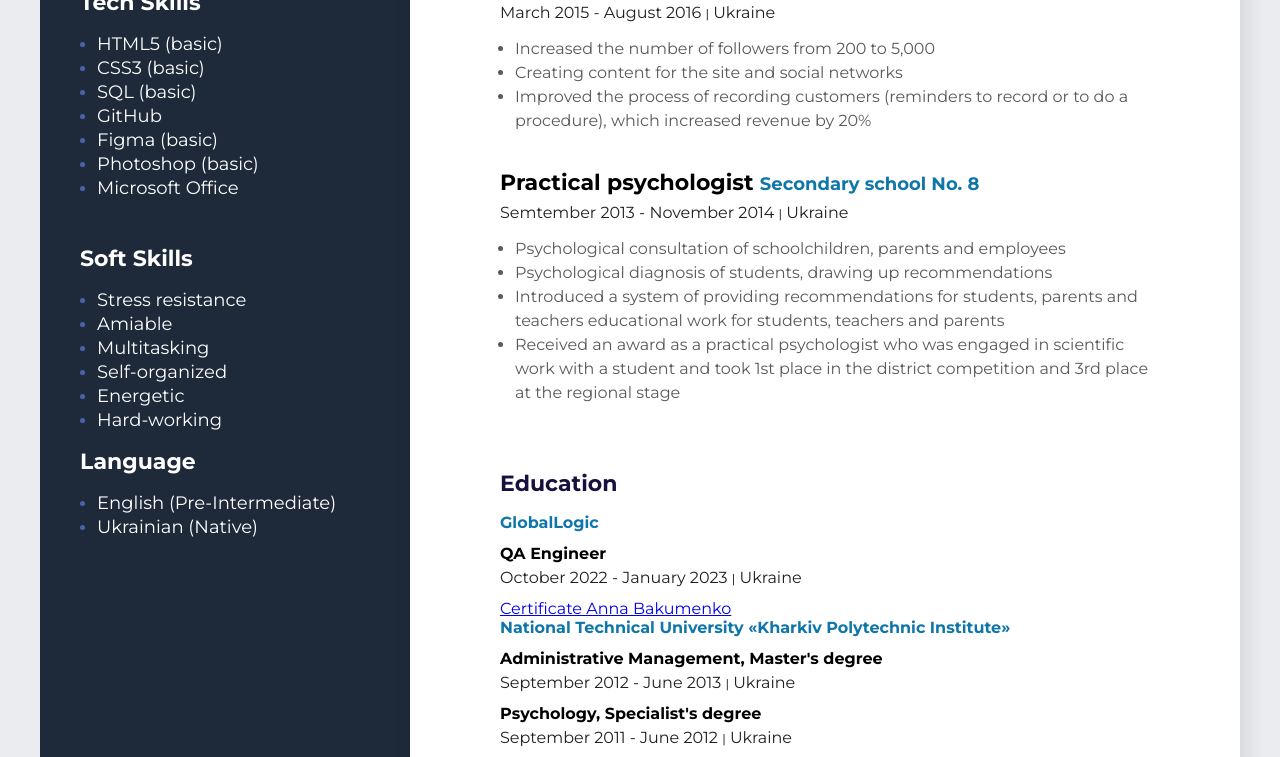
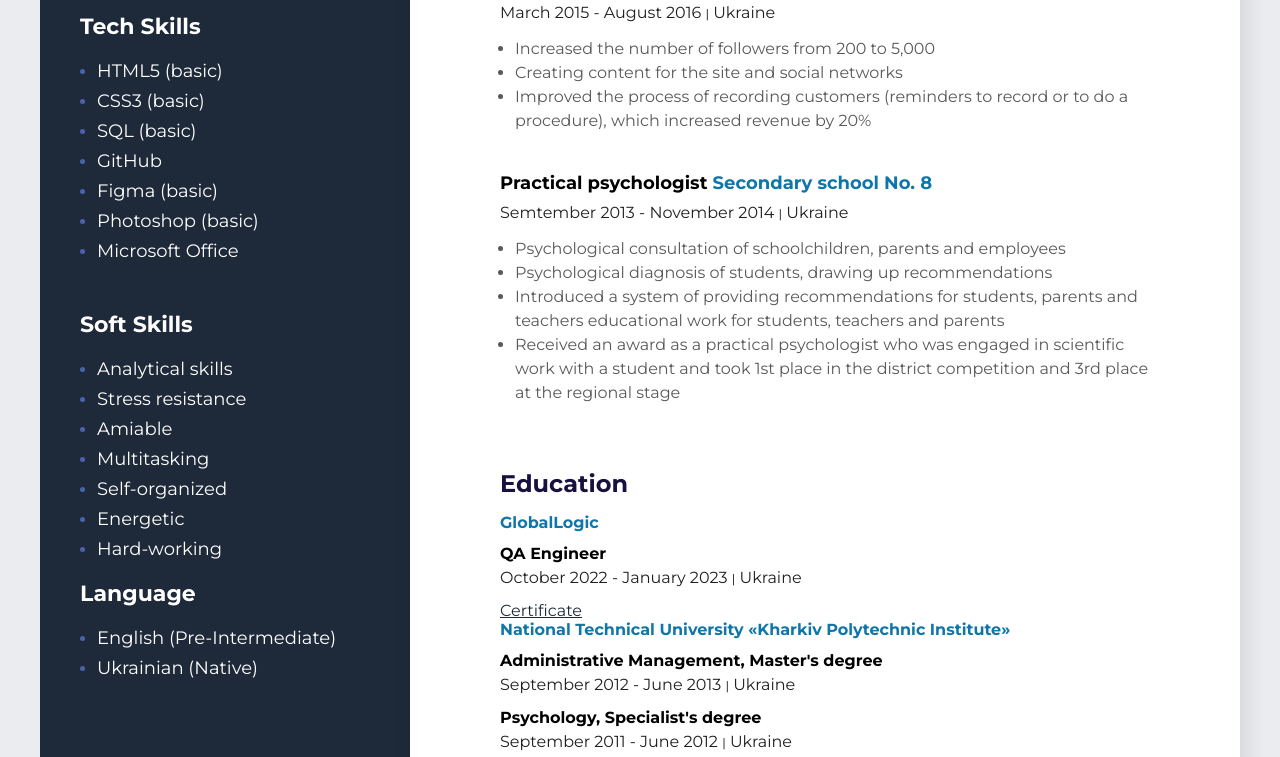
Before and after one commit to AnnaBakumenko/myCV, a plain HTML site: page index.html in a window 1280 px wide. Shown: the part 687-1444 px from the top of the page. Drawn offline with nearby package versions, Linux system fonts and the light colour scheme.

Commit message:
Style, certificate

```diff
--- a/index.html
+++ b/index.html
@@ -30,7 +30,7 @@
 
           <h1 class="about-name">Anna Bakumenko</h1>
           <p class="about-decription">
-            I'm looking for a position of QA Manual for Prometheus graduates. I've done QA Engineer course by "GlobalLogic" company. Due to this course, I've got strong theoretical knowledge of software testing. I've got experience in request writing for Databases with help of SQL as well. I also learned the skills of using HTML, CSS, and writing bug reports. I know how to work in a team, I am not afraid of responsibility. Ready to learn and work as much as needed to become a professional QA engineer.
+            Hi! I'm Anna Bakumenko. I'm looking for a position of QA Manual for Prometheus graduates. I've done QA Engineer course by "GlobalLogic" company. Due to this course, I've got strong theoretical knowledge of software testing. I've got experience in request writing for Databases with help of SQL as well. I also learned the skills of using HTML, CSS, and writing bug reports. I acquainted with the principles Agile, Jira and  Manual functional testing. Ready to learn and work as much as needed to become a professional QA engineer.
           </p>
         </div>
         <!------------------------Work----------------------->
@@ -102,9 +102,9 @@ educational work for students, teachers and parents</li>
             <span class="line">|</span>
             Ukraine
           </p>
-                <a class="certificate" href="https://courses.prometheus.org.ua:18090/downloads/968758c35b8f4b2cb0e6134ab3aa67ca/Certificate.pdf">
-                Certificate Anna Bakumenko
-                </a>
+          <a class="certificate" href="https://courses.prometheus.org.ua:18090/downloads/968758c35b8f4b2cb0e6134ab3aa67ca/Certificate.pdf">
+            Certificate
+          </a>
           <h4 class="title-education education-title">National Technical University «Kharkiv Polytechnic Institute»</h4>
           <h4 class="management">Administrative Management, Master's degree</h4>
           <p class="period">
@@ -244,6 +244,9 @@ educational work for students, teachers and parents</li>
           <h3 class="sidebar-title">Soft Skills</h3>
           <ul class="soft-skills-list">
             <li class="soft-skills-item">
+              <span class="soft-skills-text">Analytical skills</span>
+            </li>
+            <li class="soft-skills-item">
               <span class="soft-skills-text">Stress resistance</span>
             </li>
             <li class="soft-skills-item">
--- a/styles/styles.css
+++ b/styles/styles.css
@@ -68,7 +68,7 @@ p {
 .title {
   font-style: normal;
   font-weight: 700;
-  font-size: 22px;
+  font-size: 24px;
   line-height: 27px;
   color:#17113f;
   margin-bottom: 16px;
@@ -118,7 +118,7 @@ p {
 .work-position {
   font-style: normal;
   font-weight: bold;
-  font-size: 22px;
+  font-size: 18px;
   line-height: 28px;
   color: #000000;
   margin-bottom: 8px;
@@ -138,7 +138,7 @@ p {
   font-size: 16px;
   line-height: 15px;
   color: #221f1f;
-  margin-bottom: 14px;
+  margin-bottom: 16px;
 }
 .work .period {
   margin-bottom: 10px;
@@ -176,7 +176,7 @@ p {
   font-size: 16px;
   line-height: 20px;
   color: #0e76a8;
-  margin-bottom: 8px;
+  margin-bottom: 10px;
 }
 .education-title {
   margin-bottom: 12px;
@@ -245,7 +245,7 @@ p {
   font-style: normal;
   font-weight: 400;
   font-size: 16px;
-  line-height: 24px;
+  line-height: 30px;
   color: #c9cdd5;
   transition: color 300ms cubic-bezier(0.47, 0, 0.745, 0.715);
 }
@@ -284,7 +284,7 @@ p {
   font-style: normal;
   font-weight: normal;
   font-size: 18px;
-  line-height: 24px;
+  line-height: 30px;
 }
 
 .certificate:hover,
@@ -299,3 +299,7 @@ p {
   color: #1e2939;
   margin-bottom: 8px;
 }
+
+.certificate {
+   color: #1e2939;
+}
```
